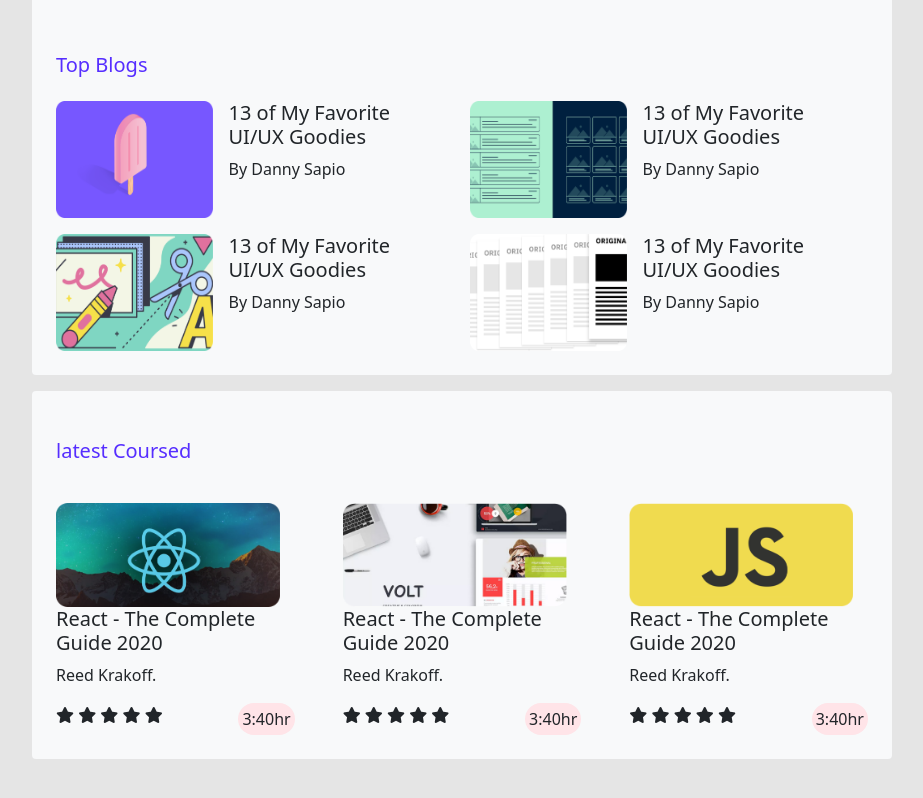
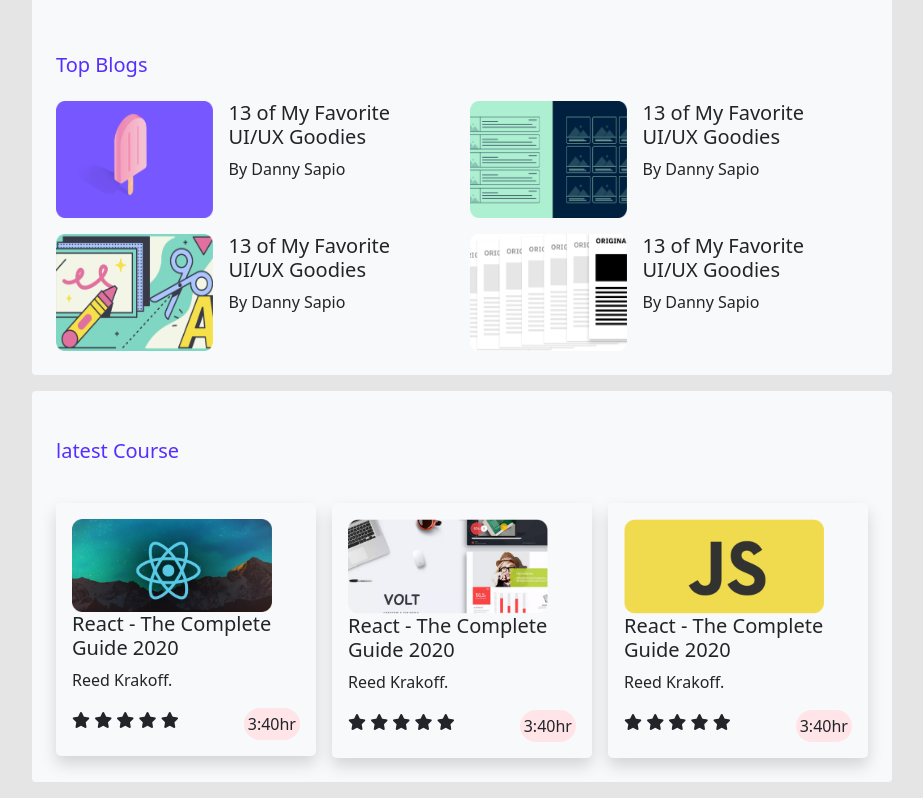
Before and after one commit to hasan-mohammad-bd/leader-board-bootstrap, a plain HTML site: page index.html in a window 1280 px wide. Shown: the part 391-1189 px from the top of the page, without its empty margins (178-1101 px from the left). Before the commit the page ends 1166 px from the top, so only its background shows below. Drawn offline with nearby package versions, Linux system fonts and the light colour scheme.

Commit message:
adding letest courses

```diff
--- a/index.html
+++ b/index.html
@@ -50,7 +50,7 @@
     <!-- player section -->
     <div class="container bg-light rounded pb-4 pt-4 px-4 mt-3" style="max-width: 860px;">
       <h4 class="fs-5 py-4 mb-3" style="color:#562EFF;">Top player</h4>
-      <div class="row g-3">
+      <div class="row gy-3">
         <div class="col-lg-4 col-md-6 d-flex align-items-center">
           <img class="me-3" src="/images/players/player-1.png" alt="" width="56px">
           <h4 class="fs-5">John Smith</h4>
@@ -125,11 +125,14 @@
       </div>
 
     </div>
-    <div class="container bg-light rounded pb-4 pt-4 px-4 mt-3 mb-3" style="max-width: 860px;">
-      <h4 class="fs-5 py-4 mb-3" style="color:#562EFF;">latest Coursed</h4>
-      <div class="row g-5">
+
+    <!-- latest courses -->
+    <div class="container bg-light rounded p-4 my-3" style="max-width: 860px;">
+      <h4 class="fs-5 py-4 mb-3" style="color:#562EFF;">latest Course</h4>
+      <div class="row gx-3">
         <div class="col-lg-4">
-          <img src="./images/courses/course-1.png" alt="" width="224px" height="104px">
+          <div class="d-flex flex-column shadow rounded-3 p-3">
+            <img src="./images/courses/course-1.png" alt="" width="200px">
             <h4 class="fs-5">React - The Complete Guide 2020</h4>
             <p>Reed Krakoff.</p>
             <div class="d-flex justify-content-between">
@@ -142,10 +145,11 @@
               </div>
               <div class="p-1 rounded-pill" style="background-color: #FFE4E8;">3:40hr</div>
             </div>
-
+          </div>
         </div>
         <div class="col-lg-4">
-          <img src="./images/courses/course-2.png" alt="" width="224px" height="104px">
+          <div class="d-flex flex-column shadow rounded-3 p-3">
+            <img src="./images/courses/course-2.png" alt="" width="200px">
             <h4 class="fs-5">React - The Complete Guide 2020</h4>
             <p>Reed Krakoff.</p>
             <div class="d-flex justify-content-between">
@@ -158,10 +162,11 @@
               </div>
               <div class="p-1 rounded-pill" style="background-color: #FFE4E8;">3:40hr</div>
             </div>
-
+          </div>
         </div>
         <div class="col-lg-4">
-          <img src="./images/courses/course-3.png" alt="" width="224px" height="104px">
+          <div class="d-flex flex-column shadow rounded-3 p-3">
+            <img src="./images/courses/course-3.png" alt="" width="200px">
             <h4 class="fs-5">React - The Complete Guide 2020</h4>
             <p>Reed Krakoff.</p>
             <div class="d-flex justify-content-between">
@@ -174,7 +179,7 @@
               </div>
               <div class="p-1 rounded-pill" style="background-color: #FFE4E8;">3:40hr</div>
             </div>
-
+          </div>
         </div>
       </div>
     </div>
```
Lines whose indentation alone changed are shown as unchanged.
